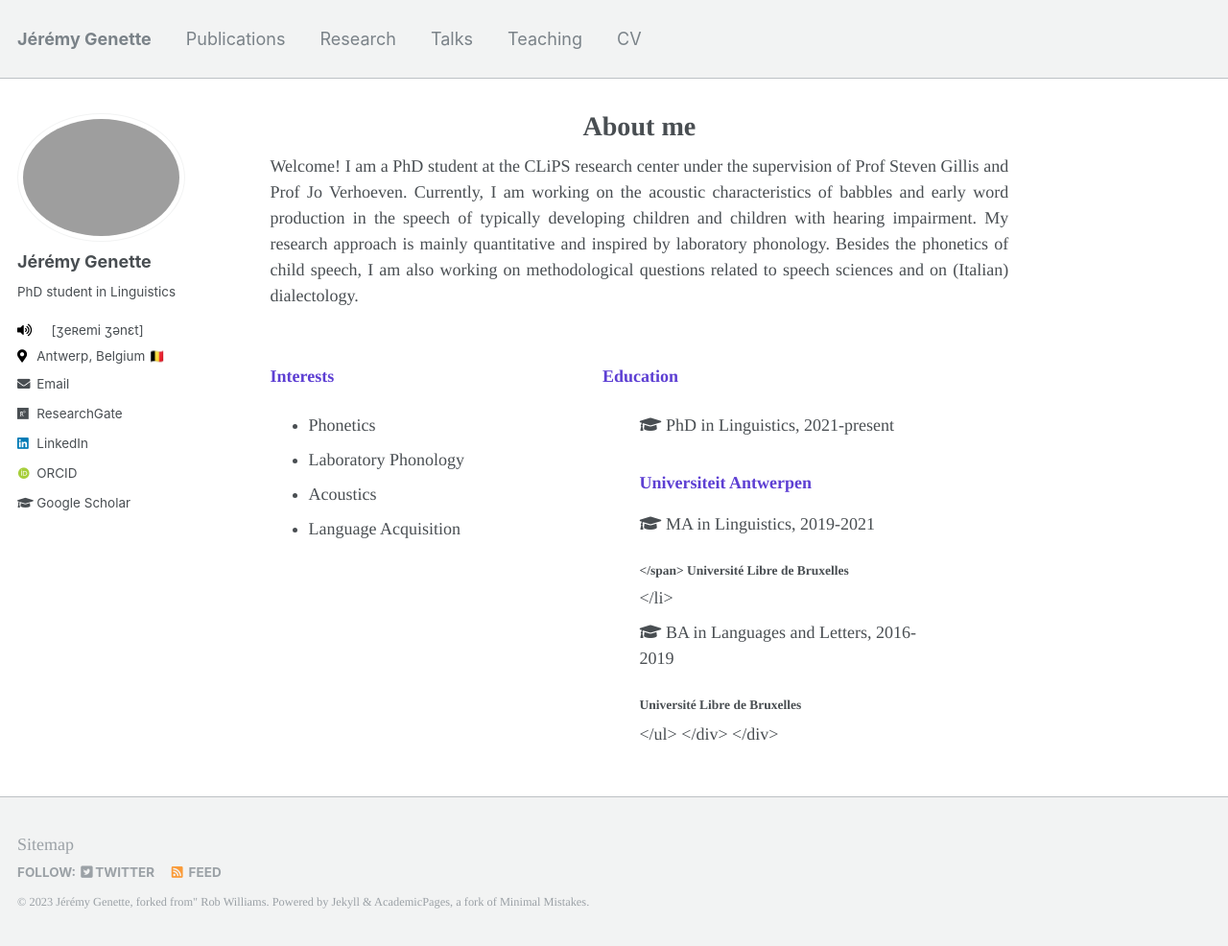
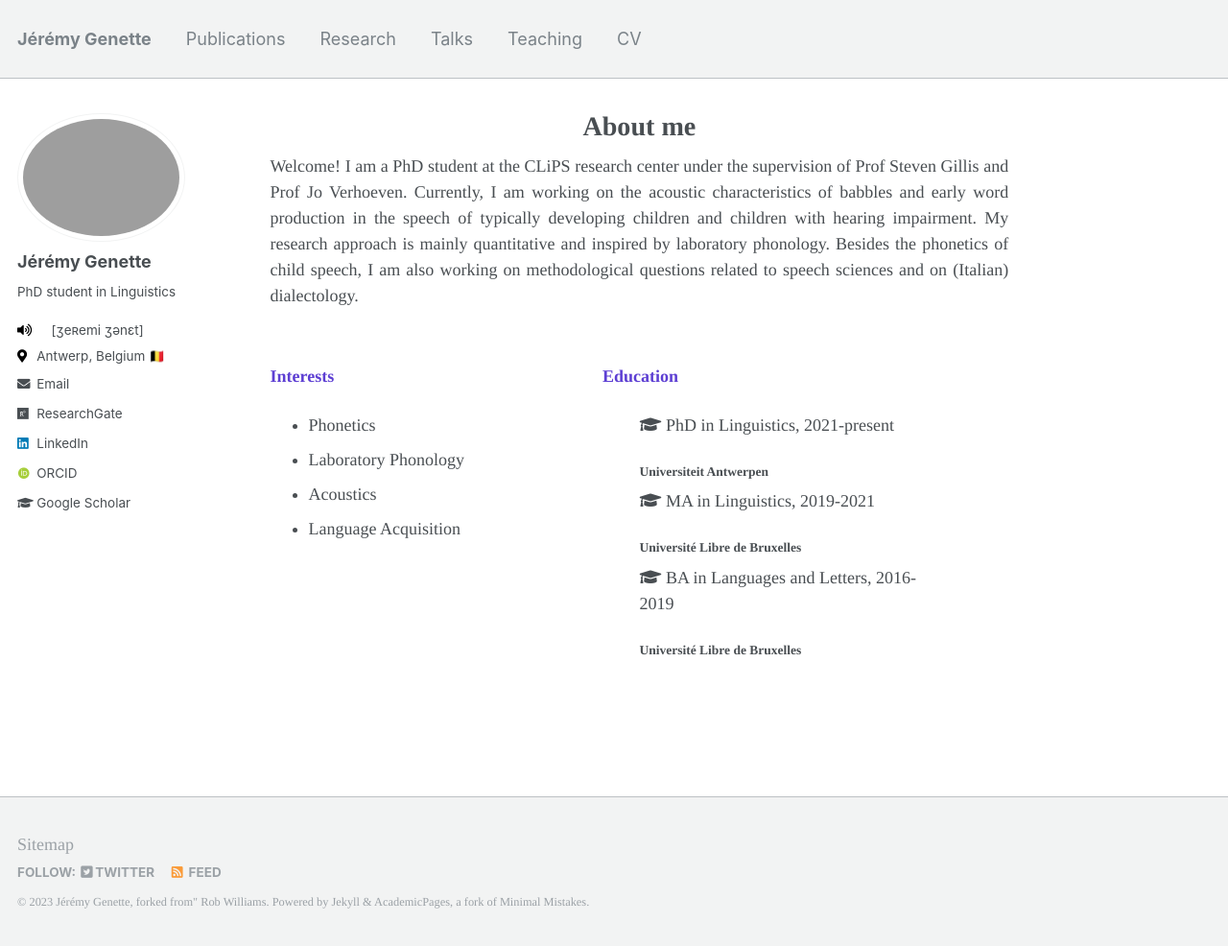
Before and after one commit to jgenette/jgenette.github.io, a Jekyll site: the page built from _pages/about.md, in a window 1280 px wide and 986 px high. Shown: the whole window at 96% size. Built offline with Jekyll 4.4.1, drawn with Linux system fonts in a browser that asks for light colours; some web fonts are replaced.

Commit message:
Update about.md

```diff
--- a/_pages/about.md
+++ b/_pages/about.md
@@ -42,18 +42,17 @@ Welcome! I am a PhD student at the CLiPS research center under the supervision o
 
 <li>
 <i class="fas fa-fw fa-graduation-cap"></i> PhD in Linguistics, 2021-present <br>
-
- <h3> <span class="tab"></span>Universiteit Antwerpen  </h3>
+<span class="tab"></span> <h6>Universiteit Antwerpen </h6>
 </li>
 
 <li>
-<i class="fas fa-fw fa-graduation-cap"></i> MA in Linguistics, 2019-2021 <br> <span class="tab">
-  <h4> </span> Université Libre de Bruxelles </h4>
+<i class="fas fa-fw fa-graduation-cap"></i> MA in Linguistics, 2019-2021 <br>
+  <span class="tab"> </span> <h6> Université Libre de Bruxelles </h6>
 </li>
 
 <li>
 <i class="fas fa-fw fa-graduation-cap"></i> BA in Languages and Letters, 2016-2019 <br>
-  <h5> <span class="tab"></span>Université Libre de Bruxelles </h5>
+<span class="tab"></span> <h6>Université Libre de Bruxelles </h6>
 </li>
 
 </ul>
```
